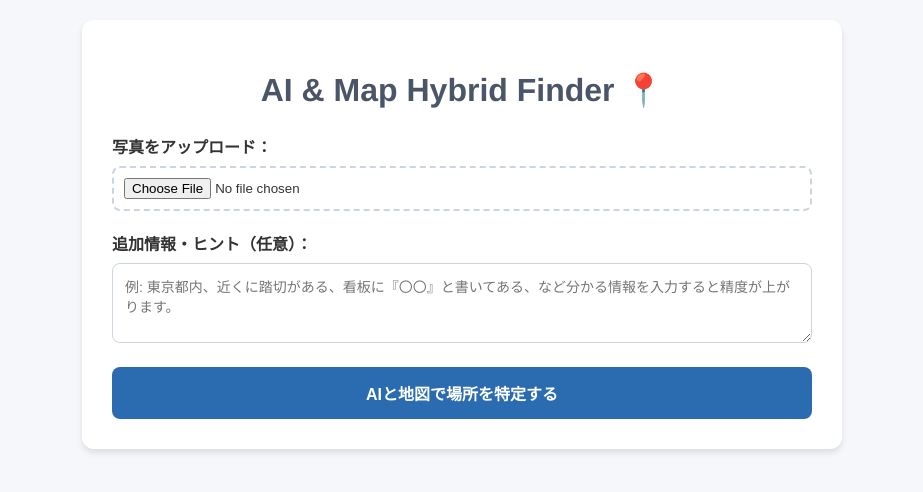
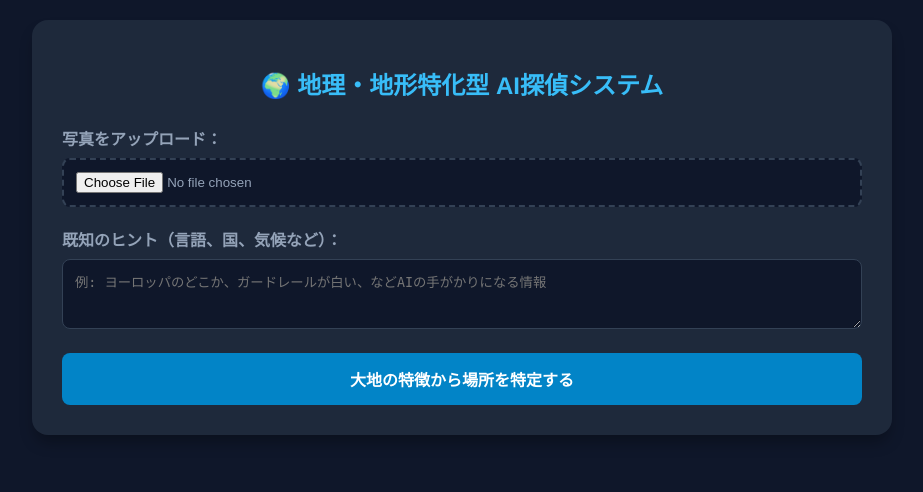
Before and after one commit to nanase040220-source/my-ai-location-app, a FastAPI app: page / in a window 1280 px wide. Shown: the top 492 px of the page, without its empty margins (178-1101 px from the left). Run offline with FastAPI, Linux system fonts and the light colour scheme.

Commit message:
Update index.html

```diff
--- a/templates/index.html
+++ b/templates/index.html
@@ -3,82 +3,100 @@
 <head>
     <meta charset="UTF-8">
     <meta name="viewport" content="width=device-width, initial-scale=1.0">
-    <title>AI & Map ハイブリッド検索</title>
+    <title>地理・地形特化 AIロケーター</title>
     <link rel="stylesheet" href="https://unpkg.com/leaflet@1.9.4/dist/leaflet.css" />
     <script src="https://unpkg.com/leaflet@1.9.4/dist/leaflet.js"></script>
     <style>
-        body { font-family: 'Helvetica Neue', Arial, sans-serif; background: #f5f7fa; margin: 0; padding: 20px; color: #333; }
-        .container { max-width: 700px; background: white; padding: 30px; margin: 0 auto; border-radius: 12px; box-shadow: 0 4px 6px rgba(0,0,0,0.1); }
-        h1 { text-align: center; color: #4a5568; margin-bottom: 25px; }
+        body { font-family: 'Helvetica Neue', Arial, sans-serif; background: #0f172a; margin: 0; padding: 20px; color: #f8fafc; }
+        .container { max-width: 800px; background: #1e293b; padding: 30px; margin: 0 auto; border-radius: 16px; box-shadow: 0 10px 15px -3px rgba(0,0,0,0.3); }
+        h1 { text-align: center; color: #38bdf8; margin-bottom: 25px; font-size: 24px; }
         .form-group { margin-bottom: 20px; }
-        input[type="file"] { width: 100%; padding: 10px; border: 2px dashed #cbd5e0; border-radius: 8px; cursor: pointer; box-sizing: border-box; }
+        label { font-weight: bold; display: block; margin-bottom: 8px; color: #94a3b8; }
+        input[type="file"] { width: 100%; padding: 12px; background: #0f172a; border: 2px dashed #334155; border-radius: 8px; color: #94a3b8; cursor: pointer; box-sizing: border-box; }
+        textarea { width: 100%; height: 70px; padding: 12px; background: #0f172a; border: 1px solid #334155; border-radius: 8px; color: #f8fafc; box-sizing: border-box; resize: vertical; }
+        textarea:focus { border-color: #38bdf8; outline: none; }
+        button { width: 100%; background: #0284c7; color: white; border: none; padding: 14px; font-size: 16px; font-weight: bold; border-radius: 8px; cursor: pointer; transition: background 0.2s; }
+        button:hover { background: #0369a1; }
+        button:disabled { background: #334155; cursor: not-allowed; }
+        .loading { text-align: center; color: #38bdf8; display: none; margin-top: 15px; font-weight: bold; }
 
-        /* 🔥 追加：テキスト入力エリアのスタイル */
-        textarea {
-            width: 100%; height: 80px; padding: 12px; border: 1px solid #cbd5e0;
-            border-radius: 8px; box-sizing: border-box; resize: vertical;
-            font-family: inherit; font-size: 14px;
-        }
-        textarea:focus { border-color: #2b6cb0; outline: none; }
+        .result-box { margin-top: 25px; padding: 20px; border-radius: 12px; background: #0f172a; border: 1px solid #334155; display: none; }
 
-        button {
-            width: 100%; background: #2b6cb0; color: white; border: none; padding: 14px;
-            font-size: 16px; font-weight: bold; border-radius: 8px; cursor: pointer; transition: background 0.2s;
-        }
-        button:hover { background: #2c5282; }
-        button:disabled { background: #cbd5e0; cursor: not-allowed; }
-        .loading { text-align: center; color: #718096; display: none; margin-top: 15px; font-weight: bold; }
-        .result-box { margin-top: 25px; padding: 20px; border-radius: 8px; background: #f7fafc; border: 1px solid #e2e8f0; display: none; }
-        #map { height: 350px; width: 100%; margin-top: 15px; border-radius: 8px; border: 1px solid #cbd5e0; }
+        /* 🔥 地理分析データ用のカード型スタイル */
+        .analysis-grid { display: grid; grid-template-columns: 1fr 1fr; gap: 12px; margin-bottom: 20px; }
+        .analysis-card { background: #1e293b; padding: 12px; border-radius: 8px; border-left: 4px solid #38bdf8; }
+        .analysis-card h5 { margin: 0 0 5px 0; color: #38bdf8; font-size: 14px; }
+        .analysis-card p { margin: 0; font-size: 13px; color: #cbd5e1; line-height: 1.4; }
+        .full-width { grid-column: span 2; border-left-color: #a855f7; }
 
         .candidate-list { list-style: none; padding: 0; margin: 15px 0; }
-        .candidate-item {
-            padding: 15px; margin-bottom: 12px; border-radius: 6px;
-            background: white; border-left: 5px solid #cbd5e0; box-shadow: 0 1px 3px rgba(0,0,0,0.05);
-        }
-        .candidate-header { display: flex; justify-content: space-between; align-items: center; margin-bottom: 10px; }
-        .rank-1 { border-left-color: #e53e3e; }
-        .rank-2 { border-left-color: #3182ce; }
-        .rank-3 { border-left-color: #38a169; }
-        .prob-badge { font-weight: bold; padding: 2px 8px; border-radius: 12px; background: #edf2f7; color: #4a5568; }
-        .rank-1 .prob-badge { background: #fed7d7; color: #9b2c2c; }
+        .candidate-item { padding: 15px; margin-bottom: 12px; border-radius: 8px; background: #1e293b; border-left: 5px solid #64748b; }
+        .candidate-header { display: flex; justify-content: space-between; align-items: center; margin-bottom: 8px; }
+        .rank-1 { border-left-color: #ef4444; }
+        .rank-2 { border-left-color: #3b82f6; }
+        .rank-3 { border-left-color: #10b981; }
+        .prob-badge { font-weight: bold; padding: 2px 10px; border-radius: 20px; background: #334155; color: #cbd5e1; }
+        .rank-1 .prob-badge { background: #fef2f2; color: #991b1b; }
 
-        .btn-group { display: flex; gap: 8px; margin-top: 5px; }
-        .verify-btn {
-            flex: 1; padding: 8px; font-size: 12px; font-weight: normal; background: #4a5568; text-align: center;
-            color: white; text-decoration: none; border-radius: 4px; transition: background 0.2s;
-        }
-        .verify-btn:hover { background: #2d3748; }
-        .btn-img { background: #dd6b20; }
-        .btn-img:hover { background: #c05621; }
-        .btn-sv { background: #319795; }
-        .btn-sv:hover { background: #234e52; }
+        .btn-group { display: flex; gap: 8px; }
+        .verify-btn { flex: 1; padding: 8px; font-size: 12px; background: #475569; text-align: center; color: white; text-decoration: none; border-radius: 4px; }
+        .verify-btn:hover { background: #334155; }
+        .btn-img { background: #ea580c; } .btn-img:hover { background: #c2410c; }
+        .btn-sv { background: #0d9488; } .btn-sv:hover { background: #0f766e; }
+
+        #map { height: 380px; width: 100%; margin-top: 15px; border-radius: 8px; border: 1px solid #334155; }
     </style>
 </head>
 <body>
 
 <div class="container">
-    <h1>AI & Map Hybrid Finder 📍</h1>
+    <h1>🌍 地理・地形特化型 AI探偵システム</h1>
 
     <div class="form-group">
-        <label for="imageInput" style="font-weight: bold; display: block; margin-bottom: 8px;">写真をアップロード：</label>
+        <label for="imageInput">写真をアップロード：</label>
         <input type="file" id="imageInput" accept="image/*">
     </div>
 
     <div class="form-group">
-        <label for="hintInput" style="font-weight: bold; display: block; margin-bottom: 8px;">追加情報・ヒント（任意）：</label>
-        <textarea id="hintInput" placeholder="例: 東京都内、近くに踏切がある、看板に『〇〇』と書いてある、など分かる情報を入力すると精度が上がります。"></textarea>
+        <label for="hintInput">既知のヒント（言語、国、気候など）：</label>
+        <textarea id="hintInput" placeholder="例: ヨーロッパのどこか、ガードレールが白い、などAIの手がかりになる情報"></textarea>
     </div>
 
-    <button id="uploadBtn">AIと地図で場所を特定する</button>
+    <button id="uploadBtn">大地の特徴から場所を特定する</button>
 
-    <div class="loading" id="loadingText">⏳ AIが情報をもとに候補地を算出中...</div>
+    <div class="loading" id="loadingText">⏳ AIが地形・土壌・植生・太陽の影をディープに分析中...</div>
 
     <div id="resultArea" class="result-box">
-        <h3 style="margin-top:0; color: #2b6cb0;">📍 予測・特定結果</h3>
-        <p id="resReason"></p>
+        <h3 style="margin-top:0; color: #38bdf8;">📊 科学的・地理的分析結果</h3>
 
-        <h4 style="margin-bottom: 5px; color: #4a5568;">🗺️ 可能性のある場所リスト</h4>
+        <div class="analysis-grid">
+            <div class="analysis-card">
+                <h5>⛰️ 地形・地勢 (Topography)</h5>
+                <p id="anTopo"></p>
+            </div>
+            <div class="analysis-card">
+                <h5>🪨 土壌・地質 (Soil & Rock)</h5>
+                <p id="anSoil"></p>
+            </div>
+            <div class="analysis-card">
+                <h5>🌿 植生・バイオーム (Vegetation)</h5>
+                <p id="anVeg"></p>
+            </div>
+            <div class="analysis-card">
+                <h5>🏠 建築・インフラ (Architecture)</h5>
+                <p id="anArchi"></p>
+            </div>
+            <div class="analysis-card">
+                <h5>☀️ 太陽光・影の角度 (Sun & Shadow)</h5>
+                <p id="anShadow"></p>
+            </div>
+            <div class="analysis-card full-width">
+                <h5>🧠 総合推論ロジック (Reasoning)</h5>
+                <p id="resLogic"></p>
+            </div>
+        </div>
+
+        <h4 style="margin-bottom: 5px; color: #94a3b8;">🗺️ 推定される候補地リスト</h4>
         <ul id="candidateList" class="candidate-list"></ul>
 
         <div id="map"></div>
@@ -88,11 +106,17 @@
 <script>
     document.addEventListener("DOMContentLoaded", () => {
         const imageInput = document.getElementById('imageInput');
-        const hintInput = document.getElementById('hintInput'); // 🔥 追加
+        const hintInput = document.getElementById('hintInput');
         const uploadBtn = document.getElementById('uploadBtn');
         const loadingText = document.getElementById('loadingText');
         const resultArea = document.getElementById('resultArea');
-        const resReason = document.getElementById('resReason');
+
+        const anTopo = document.getElementById('anTopo');
+        const anSoil = document.getElementById('anSoil');
+        const anVeg = document.getElementById('anVeg');
+        const anArchi = document.getElementById('anArchi');
+        const anShadow = document.getElementById('anShadow');
+        const resLogic = document.getElementById('resLogic');
         const candidateList = document.getElementById('candidateList');
 
         let map = null;
@@ -116,10 +140,7 @@
 
         uploadBtn.addEventListener('click', async () => {
             const file = imageInput.files[0];
-            if (!file) {
-                alert('写真を選択してください！');
-                return;
-            }
+            if (!file) { alert('写真を選択してください！'); return; }
 
             uploadBtn.disabled = true;
             loadingText.style.display = 'block';
@@ -128,18 +149,23 @@
 
             const formData = new FormData();
             formData.append('file', file);
-            formData.append('hint', hintInput.value); // 🔥 テキストヒントをサーバーへ送る
+            formData.append('hint', hintInput.value);
 
             try {
                 const response = await fetch('/analyze', { method: 'POST', body: formData });
                 const result = await response.json();
 
-                if (!response.ok || !result.success) {
-                    throw new Error(result.message || '解析に失敗しました。');
-                }
+                if (!response.ok || !result.success) throw new Error(result.message || '解析に失敗しました。');
 
                 resultArea.style.display = 'block';
-                resReason.innerHTML = `<strong>AIの推理ロジック:</strong><br>${result.reason}`;
+
+                // データのマッピング
+                anTopo.innerText = result.analysis.topography;
+                anSoil.innerText = result.analysis.soil;
+                anVeg.innerText = result.analysis.vegetation;
+                anArchi.innerText = result.analysis.architecture;
+                anShadow.innerText = result.analysis.shadows;
+                resLogic.innerText = result.reasoning_logic;
 
                 if (map === null) {
                     map = L.map('map');
@@ -150,12 +176,10 @@
 
                 markersGroup.forEach(m => map.removeLayer(m));
                 markersGroup = [];
-
                 const bounds = [];
 
                 result.candidates.forEach((candidate, index) => {
                     const rank = index + 1;
-
                     const encodedLocation = encodeURIComponent(candidate.location);
                     const googleImagesUrl = `https://www.google.com/search?tbm=isch&q=${encodedLocation}`;
                     const streetViewUrl = `https://www.google.com/maps/@?api=1&map_action=pano&viewpoint=${candidate.lat},${candidate.lng}`;
@@ -168,8 +192,8 @@
                             <span class="prob-badge">${candidate.probability}</span>
                         </div>
                         <div class="btn-group">
-                            <a href="${googleImagesUrl}" target="_blank" class="verify-btn btn-img">🔍 Google画像検索で確認</a>
-                            <a href="${streetViewUrl}" target="_blank" class="verify-btn btn-sv">🚗 ストリートビューを開く</a>
+                            <a href="${googleImagesUrl}" target="_blank" class="verify-btn btn-img">🔍 画像検索</a>
+                            <a href="${streetViewUrl}" target="_blank" class="verify-btn btn-sv">🚗 周辺のストリートビュー</a>
                         </div>
                     `;
                     candidateList.appendChild(li);
@@ -182,13 +206,11 @@
                     markersGroup.push(marker);
                     bounds.push([candidate.lat, candidate.lng]);
 
-                    if (index === 0) {
-                        marker.openPopup();
-                    }
+                    if (index === 0) marker.openPopup();
                 });
 
                 if (bounds.length > 0) {
-                    map.fitBounds(bounds, { padding: [50, 50], maxZoom: 15 });
+                    map.fitBounds(bounds, { padding: [50, 50], maxZoom: 14 });
                 }
 
                 setTimeout(() => { map.invalidateSize(); }, 200);
@@ -202,6 +224,5 @@
         });
     });
 </script>
-
 </body>
 </html>
```
